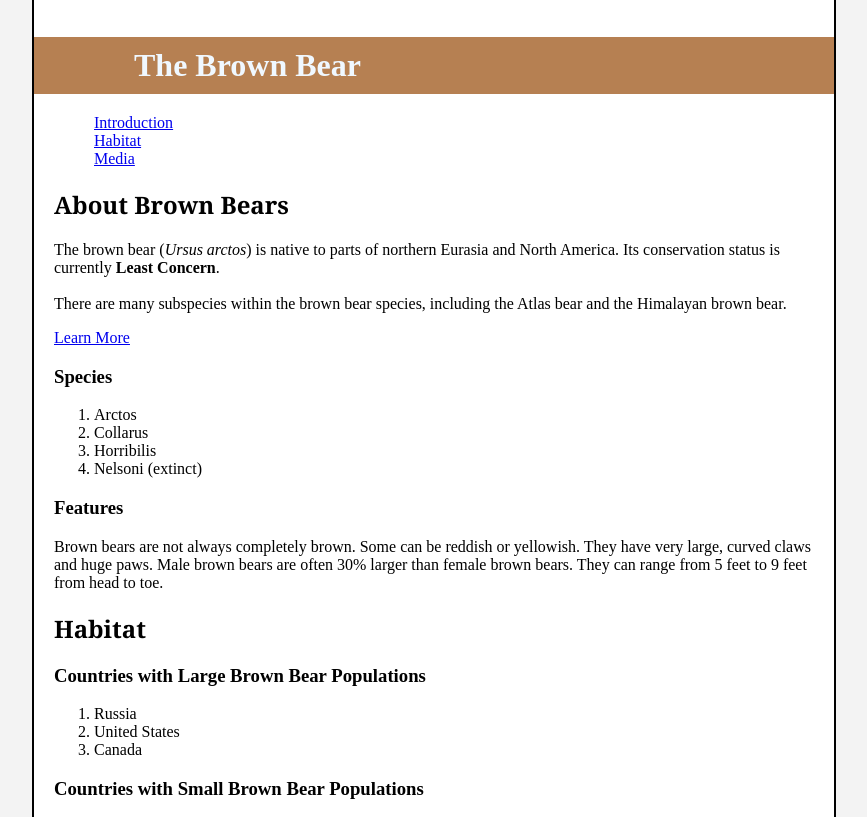
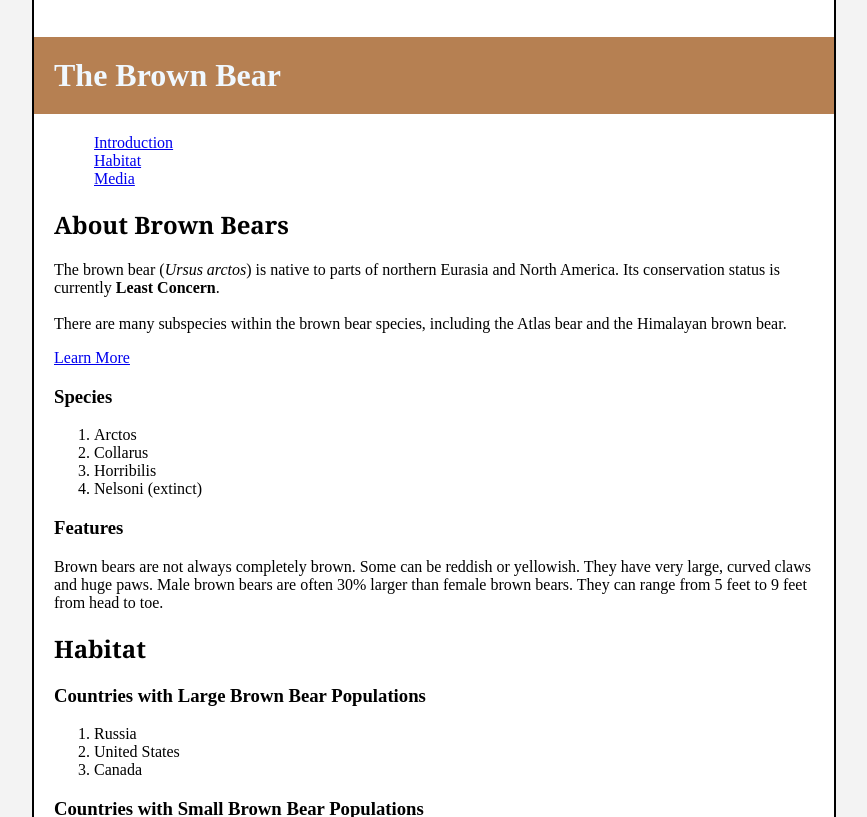
Before and after one commit to YannisKondikis/website, a plain HTML site: page index.html in a window 1280 px wide. Shown: the part 283-1100 px from the top of the page, without its empty margins (206-1073 px from the left). Drawn offline with Linux system fonts and the light colour scheme.

Commit message:
Add files via upload

```diff
--- a/style.css
+++ b/style.css
@@ -45,7 +45,7 @@ body{
 h1{
 	background-color: #b68052;
 	margin: 20px -20px;
-	padding: 10px 100px;
+	padding: 20px 20px;
 	color: aliceblue;
 }
 
```
